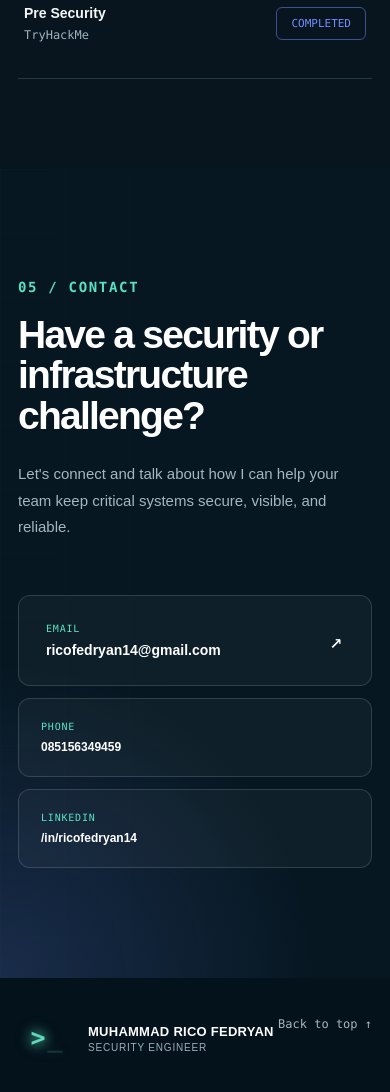
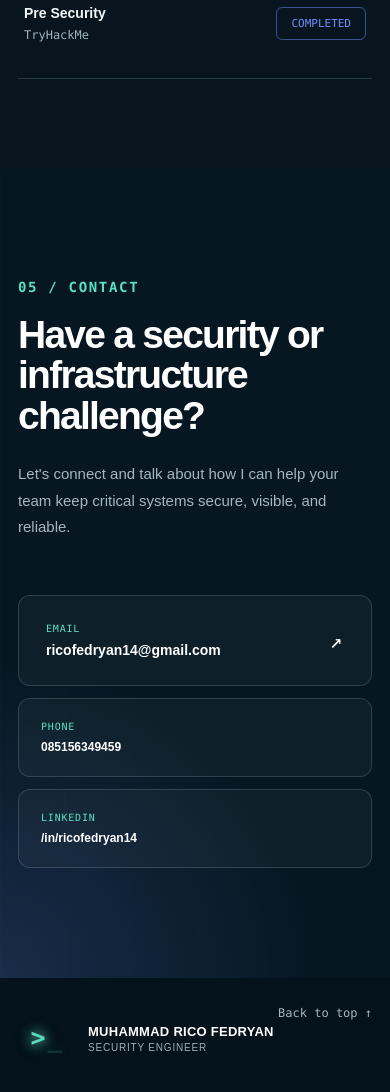
Before and after one commit to vedrico14/Portofolio-Rico_Fedryan, a Next.js app: page / in a window 390 px wide. Shown: the part 7792-8884 px from the top of the page. Built offline with nearby package versions, Linux system fonts and the light colour scheme.

Commit message:
Adjust footer position in globals.css

```diff
--- a/app/globals.css
+++ b/app/globals.css
@@ -2134,7 +2134,7 @@ a[href="#experience"],
   footer .footer-layout > div:last-child {
     position: absolute !important;
     right: 0 !important;
-    top: 39px !important;
+    top: 28px !important;
     bottom: auto !important;
     white-space: nowrap !important;
   }
```
